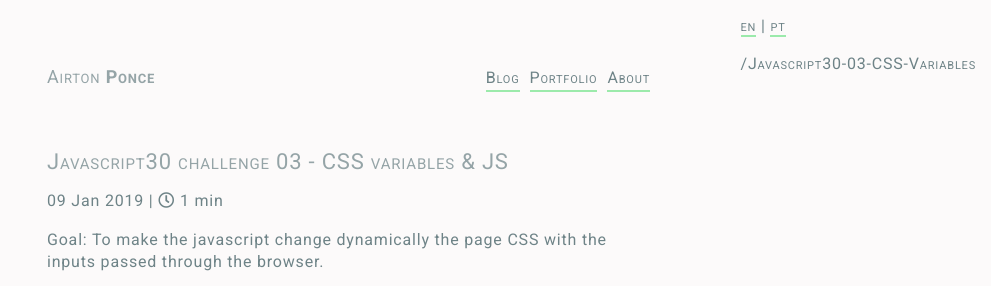
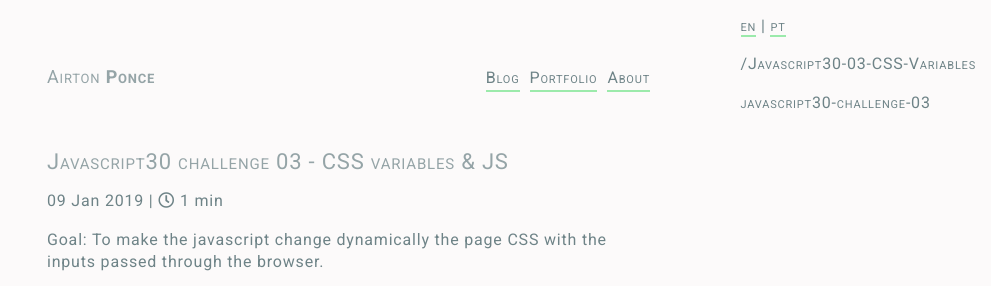
Before and after one commit to APonce911/jekyll-mywebsite, a Jekyll site: the page built from _posts/2019-01-09-Javascript30-03-CSS-Variables.md, in a window 1280 px wide. Shown: the top 286 px of the page, without its empty margins (289-1280 px from the left). Built offline with Jekyll 4.4.1, drawn with Linux system fonts in a browser that asks for light colours; nearby versions of some CDN libraries; comment, search, counter and statistics services are not loaded.

Commit message:
add page.post-ref to show bellow langage links

```diff
--- a/_includes/language-box.html
+++ b/_includes/language-box.html
@@ -3,6 +3,8 @@
     <a href="{{site.url}}{{lang['en'].base}}{{page.url}}">{{ lang['en'].code }}</a> |
     <a href="{{site.url}}{{lang['pt'].base}}{{page.url}}">{{ lang['pt'].code }}</a>
   <p> {{page.url}} </p>
+  <p> {{page.post-ref}} </p>
+
 </div>
   <!-- {% for lang in site.data.languages %} -->
   <!-- {% endfor %} -->
```
